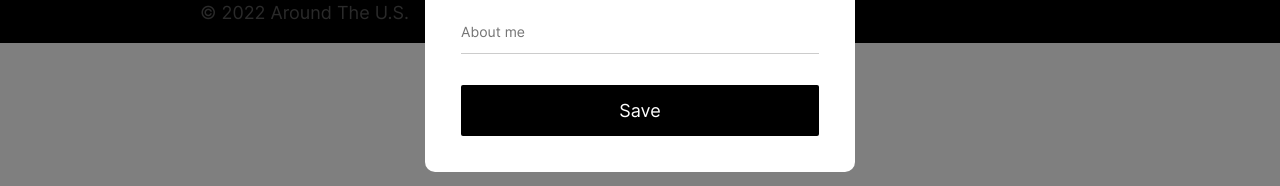
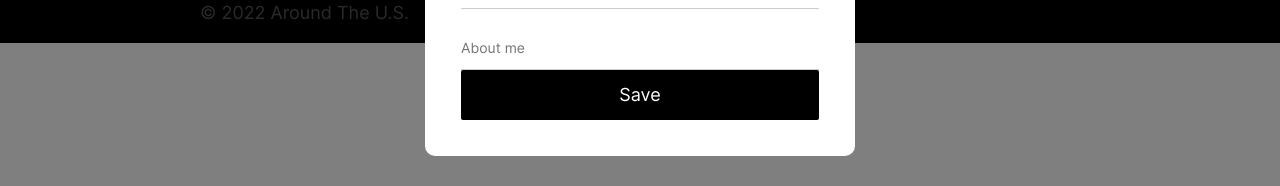
Before and after one commit to byakter/around-react, a React (Create React App) app: page / in a window 1280 px wide. Both pictures are taken after a click on the button 380 px from the left and 215 px from the top of the page. Shown: the part 392-578 px from the top of the page. Built offline with nearby package versions, Linux system fonts and the light colour scheme; no server answers.

Commit message:
Fix some errors

```diff
--- a/src/components/App.js
+++ b/src/components/App.js
@@ -89,6 +89,7 @@ function App() {
             openPopup={isEditAvatarPopupOpen ? "popup_opened" : ""}
             onClose={handelClose}
             handelSubmit={api.changeProfileImage.bind(api)}
+            buttonText="Save"
             // postSubmit={() => setUpdateAvatar(true)}
           >
             <input
@@ -100,13 +101,6 @@ function App() {
               required
             />
             <span id="image-link-avatar-error" className="popup__span"></span>
-            <button
-              type="submit"
-              className="popup__submit-button"
-              id="save-button"
-            >
-              Save
-            </button>
           </PopupWithForm>
 
           <PopupWithForm
@@ -115,6 +109,7 @@ function App() {
             openPopup={isAddPlacePopupOpen ? "popup_opened" : ""}
             onClose={handelClose}
             handelSubmit={api.createCard.bind(api)}
+            buttonText="Create"
             // postSubmit={() => setUpdateCards(true)}
           >
             <input
@@ -136,14 +131,14 @@ function App() {
               name="link"
               required
             />
-            <span id="image-link-error" className="popup__span"></span>
-            <button
+            <span id={"props.image-link-error"} className="popup__span"></span>
+            {/* <button
               type="submit"
               className="popup__submit-button"
               id="save-button"
             >
-              Create
-            </button>
+
+            </button> */}
           </PopupWithForm>
           <PopupWithForm
             name="profile"
@@ -151,6 +146,7 @@ function App() {
             openPopup={isEditProfilePopupOpen ? "popup_opened" : ""}
             onClose={handelClose}
             handelSubmit={api.setUserInfo.bind(api)}
+            buttonText="Save"
           >
             <input
               id="name-input"
@@ -175,13 +171,13 @@ function App() {
               maxLength="200"
             />
             <span id="about-input-error" className="popup__span"></span>
-            <button
+            {/* <button
               type="submit"
               className="popup__submit-button"
               id="save-button"
             >
               Save
-            </button>
+            </button> */}
           </PopupWithForm>
           <PopupWithForm
             name="delete-card"
--- a/src/components/PopupWithForm.js
+++ b/src/components/PopupWithForm.js
@@ -48,6 +48,13 @@ const PopupWithForm = (props) => {
           onSubmit={handelSubmit}
         >
           {props.children}
+
+          <button
+            type="submit"
+            className="popup__submit-button popup__submit-button_delete-card"
+          >
+            {props.buttonText}
+          </button>
         </form>
       </div>
     </div>
```
